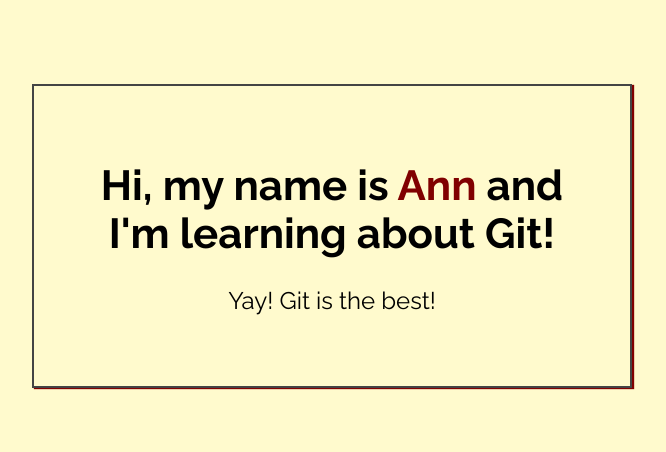
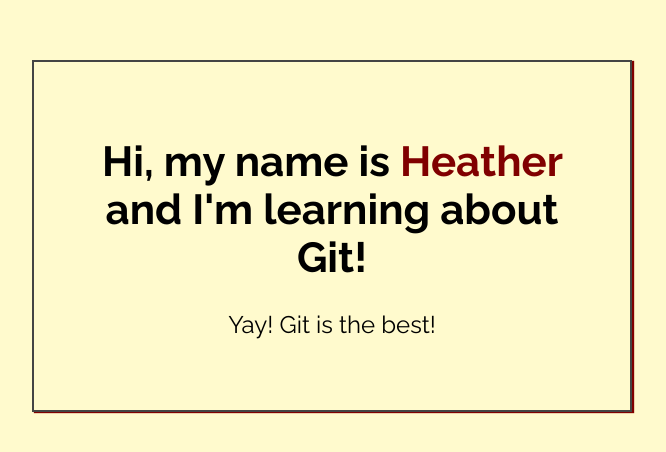
Before and after one commit to hnh2235/my-first-repo, a plain HTML site: page index.html in a window 1280 px wide. Shown: the part 164-616 px from the top of the page, without its empty margins (308-974 px from the left). Drawn offline with Linux system fonts and the light colour scheme.

Commit message:
Added name to index.html

```diff
--- a/index.html
+++ b/index.html
@@ -14,7 +14,7 @@
 <body>
 
     <div class="greeting">
-        <h1>Hi, my name is <span class="highlight">Ann</span> and I'm learning about Git! </h1>
+        <h1>Hi, my name is <span class="highlight">Heather</span> and I'm learning about Git! </h1>
 
         <p>Yay! Git is the best!</p>
     </div>
```
